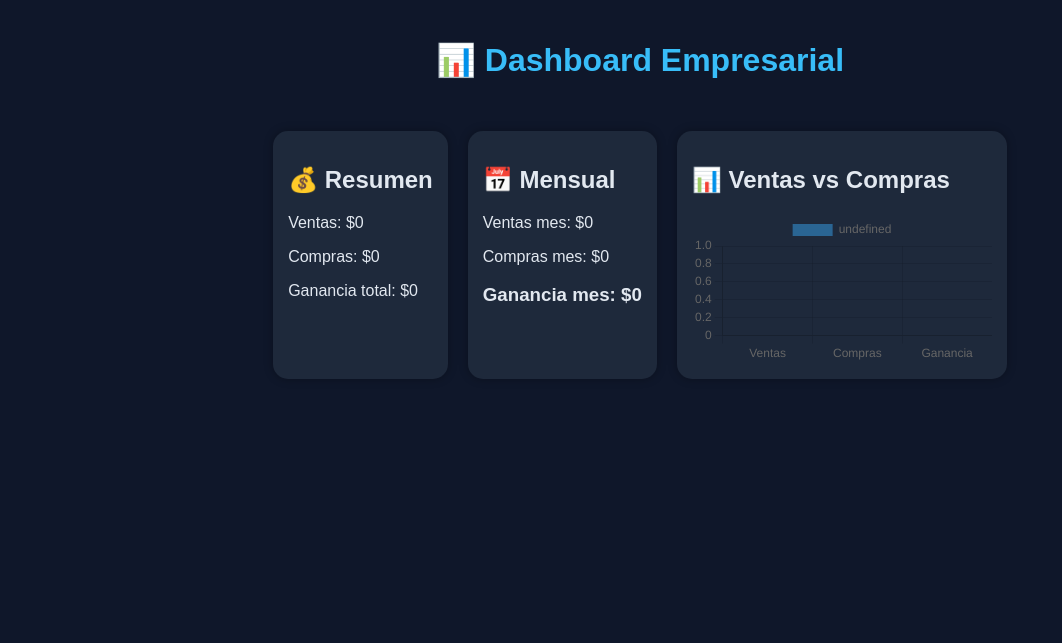
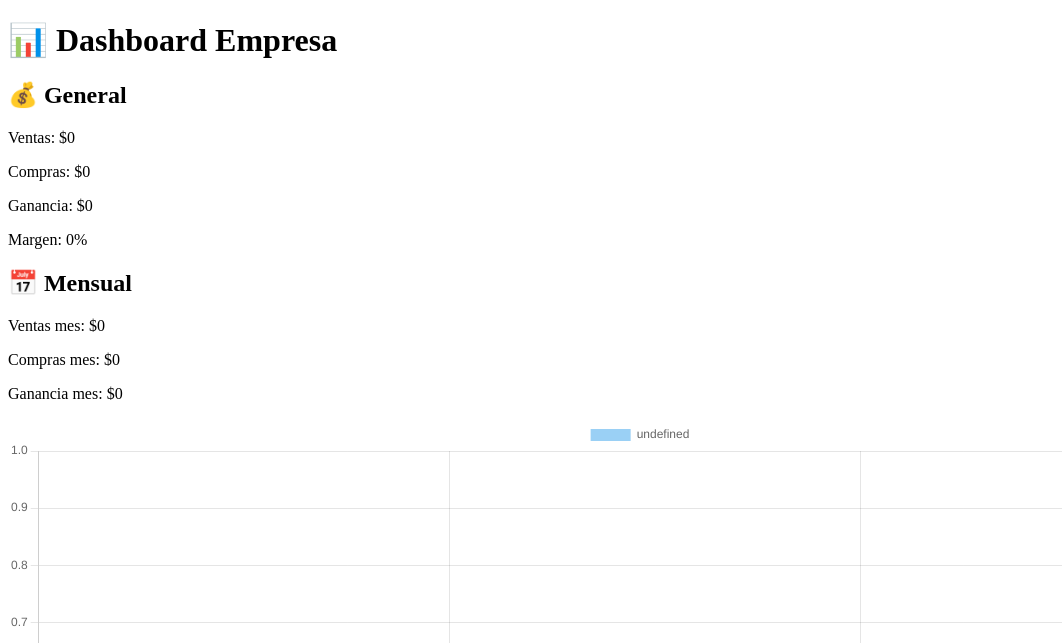
Before and after one commit to nicomartinezytm-pixel/distribuidora, a Flask app: page /dashboard in a window 1280 px wide. Shown: the top 643 px of the page, without its empty margins (0-1062 px from the left). Before the commit the page ends 379 px from the top, so only its background shows below. Run offline with Flask 3, Linux system fonts and the light colour scheme; data that the repository does not hold is empty.

Commit message:
Update dashboard.html

```diff
--- a/templates/dashboard.html
+++ b/templates/dashboard.html
@@ -1,37 +1,30 @@
 <!DOCTYPE html>
 <html>
 <head>
-    <title>Dashboard Pro</title>
+    <title>Dashboard ERP</title>
     <script src="https://cdn.jsdelivr.net/npm/chart.js"></script>
-    <link rel="stylesheet" href="/static/style.css">
 </head>
 
 <body>
 
-<h1>📊 Dashboard Empresarial</h1>
+<h1>📊 Dashboard Empresa</h1>
 
-<div class="container">
+<div>
 
-<div class="card">
-    <h2>💰 Resumen</h2>
+<h2>💰 General</h2>
 <p>Ventas: ${{ total_ventas }}</p>
 <p>Compras: ${{ total_compras }}</p>
-    <p>Ganancia total: ${{ ganancia }}</p>
-</div>
+<p>Ganancia: ${{ ganancia }}</p>
+<p>Margen: {{ margen|round(2) }}%</p>
 
-<div class="card">
 <h2>📅 Mensual</h2>
 <p>Ventas mes: ${{ ventas_mes }}</p>
 <p>Compras mes: ${{ compras_mes }}</p>
-    <h3>Ganancia mes: ${{ ganancia_mes }}</h3>
+<p>Ganancia mes: ${{ ganancia_mes }}</p>
+
 </div>
 
-<div class="card">
-    <h2>📊 Ventas vs Compras</h2>
 <canvas id="grafico"></canvas>
-</div>
-
-</div>
 
 <script>
 new Chart(document.getElementById("grafico"), {
```
Lines whose indentation alone changed are shown as unchanged.
